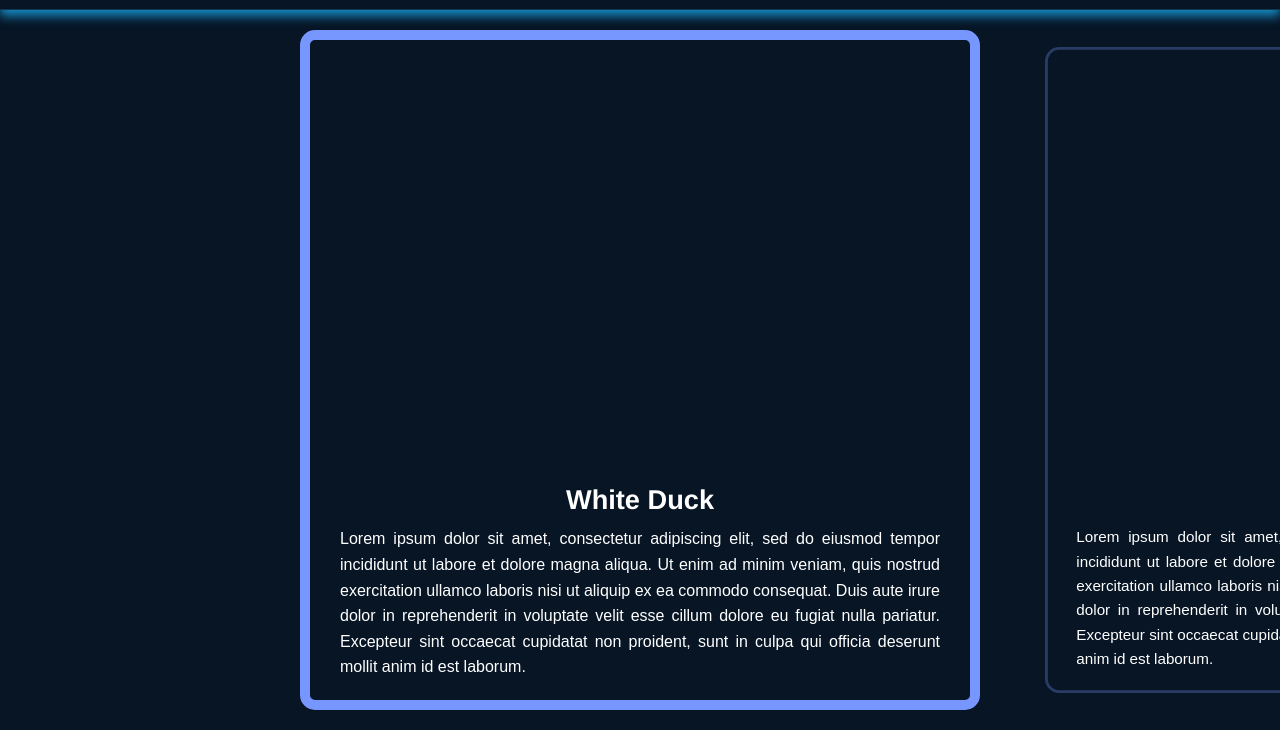
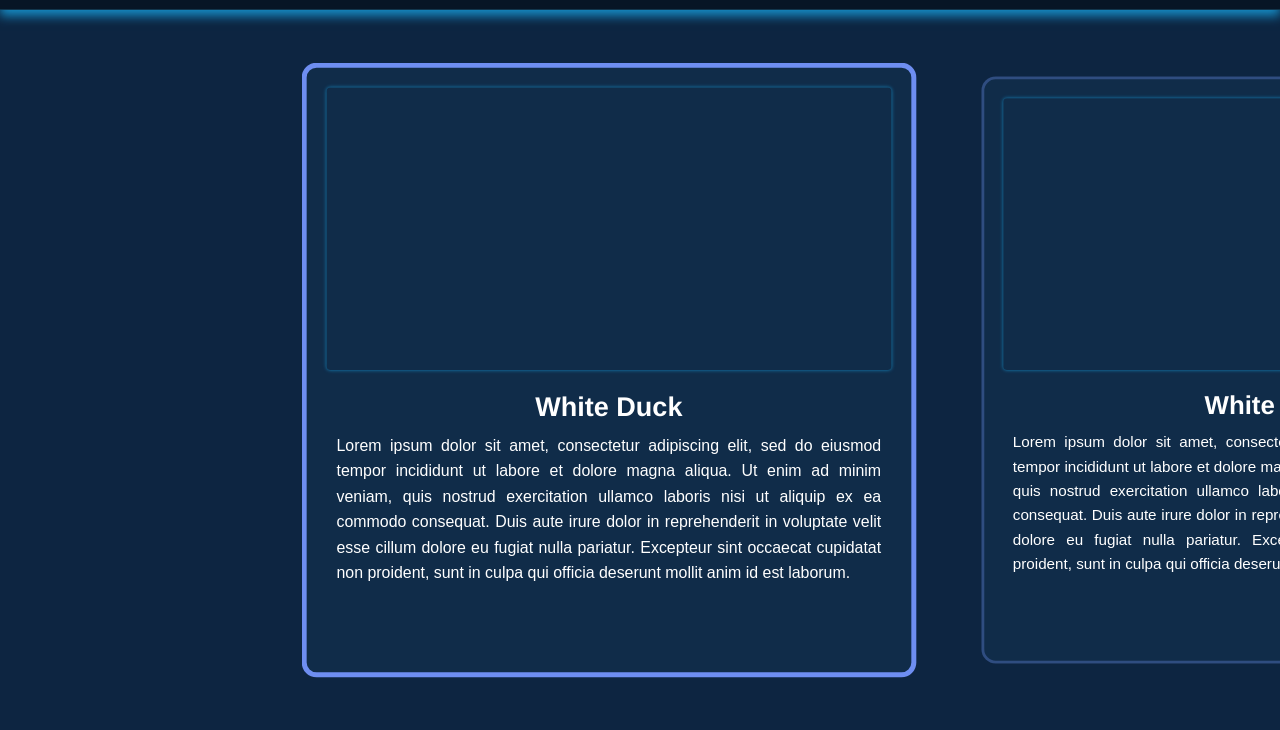
Before and after one commit to valvalval1705-code/west-sharks-site, a plain HTML site: page pages/robots.html in a window 1280 px wide. Shown: the part 70-800 px from the top of the page. Drawn offline with Linux system fonts and the light colour scheme; some packages are replaced by stand-ins of ours; a script that the page names is missing.

Commit message:
style feat: Updated robots page style, auto sizing in different devices and colors.

```diff
--- a/assets/css/pages/robots.css
+++ b/assets/css/pages/robots.css
@@ -12,7 +12,7 @@
     transform: scale(0.95);
   }
   50% {
-    border-width: 10px;
+    border-width: 6px;
     border-color: rgb(119, 151, 255);
     transform: scale(1);
   }
@@ -54,58 +54,71 @@
   overflow-y: hidden;
 
   scrollbar-width: thin;
-  scrollbar-color: var(--azul-claro) transparent;
+  scrollbar-color: rgb(220, 234, 255) transparent;
 
   flex: 1 1 auto;
   min-height: 0;
   width: 100%;
-  height: auto;
-  padding: 20px calc((100cqw - var(--card-size)) / 2);
+  height: 100%;
+  padding: 4% calc((100cqw - var(--card-size)) / 2);
 
   gap: 3rem;
 
   scroll-snap-type: x mandatory;
   scroll-behavior: smooth;
+  align-items: center;
 
   & .robot_card {
     display: flex;
     flex-direction: column;
 
+    overflow: hidden;
+
     aspect-ratio: 1;
     flex-shrink: 0;
-    height: var(--card-size);
-    width: auto;
+    height: 100%;
+    /* height: var(--card-size); */
 
-    background-color: var(--azul-escuro);
+    background-color: var(--azul-medio);
 
     scroll-snap-align: center;
 
     view-timeline-name: --card-scroll;
     view-timeline-axis: inline;
 
+    box-sizing: border-box;
+    border: 3px solid rgb(119, 151, 255);
+    border-radius: 15px;
+
+    animation-name: highlight-center;
+    animation-timing-function: linear;
+    animation-fill-mode: both;
+    animation-timeline: view(inline);
+    animation-range: cover 0% cover 100%;
+
     & .content_holder {
       display: flex;
       flex-direction: column;
+      overflow-y: scroll;
+      overflow-x: hidden;
+      scrollbar-width: thin;
 
       height: 100%;
       width: 100%;
 
       padding: 20px;
 
-      box-sizing: border-box;
-      border: 3px solid rgb(119, 151, 255);
-      border-radius: 15px;
-
-      animation: highlight-center linear both;
-      animation-timeline: view(inline);
-      animation-range: cover 0% cover 100%;
-
       & .model_holder {
         display: flex;
-        flex-grow: 2;
-        border-radius: 10px;
+        flex: none;
+        height: 50%;
+        min-height: 100px;
+        border-radius: 4px;
         overflow: hidden;
+        aspect-ratio: auto;
+        width: 100%;
 
+        box-shadow: 0 0 4px var(--azul);
         margin-bottom: 10px;
 
         & model-viewer {
@@ -163,3 +176,23 @@
     --transparency: 100%;
   }
 }
+
+@media (max-width: 1000px) {
+  .robot_list .robot_name {
+    font-size: 1.4rem;
+  }
+
+  .robot_list .robot_description {
+    font-size: 0.9rem;
+  }
+}
+
+@media (max-width: 650px) {
+  .robot_list .robot_name {
+    font-size: 1.2rem;
+  }
+
+  .robot_list .robot_description {
+    font-size: 0.8rem;
+  }
+}
--- a/assets/css/style.css
+++ b/assets/css/style.css
@@ -18,13 +18,13 @@ html {
 
 body {
   font-family: Arial, Helvetica, sans-serif;
-  background-color: #071525;
+  background-color: var(--azul-escuro);
   color: #ffffff;
   line-height: 1.6;
 }
 
 :root {
-  --azul-escuro: #071525;
+  --azul-escuro: #0d2541;
   --azul-medio: #102c49;
   --azul: #168bc4;
   --azul-claro: #39b8e8;
@@ -318,7 +318,7 @@ section p {
 
   & .icone svg {
     color: white;
-    filter: drop-shadow( 0 0 10px var(--azul));
+    filter: drop-shadow(0 0 10px var(--azul));
   }
 }
 
```
Also changed, not shown: 1 other file.
